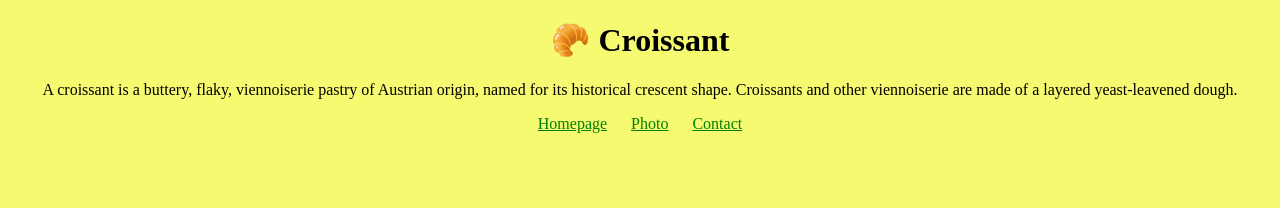
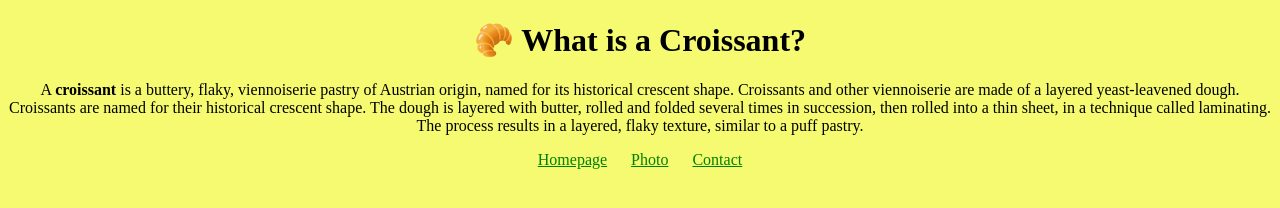
Before and after one commit to CsillaCsejtei/Croissant, a plain HTML site: page index.html in a window 1280 px wide. Drawn offline with Linux system fonts and the light colour scheme.

Commit message:
Improved SEO

```diff
--- a/index.html
+++ b/index.html
@@ -2,19 +2,26 @@
 <html lang="en">
   <head>
     <meta charset="UTF-8" />
-    <meta name="description" content="what is a croissant and where does it come from" />
+    <meta
+      name="description"
+      content="What is a croissant and where does it come from. Picture as an example of a croissant"
+    />
     <link href="/styles.css" rel="stylesheet" type="text/css" />
-    <title>What is a Croissant</title>
+    <title>What is a Croissant? A picture of a croissant.</title>
   </head>
   <body>
-    <h1>🥐 Croissant</h1>
+    <h1>🥐 What is a Croissant?</h1>
     <p>
-      A croissant is a buttery, flaky, viennoiserie pastry of Austrian origin,
-      named for its historical crescent shape. Croissants and other viennoiserie
-      are made of a layered yeast-leavened dough.
+      A <strong>croissant</strong> is a buttery, flaky, viennoiserie pastry of
+      Austrian origin, named for its historical crescent shape. Croissants and
+      other viennoiserie are made of a layered yeast-leavened dough. Croissants
+      are named for their historical crescent shape. The dough is layered with
+      butter, rolled and folded several times in succession, then rolled into a
+      thin sheet, in a technique called laminating. The process results in a
+      layered, flaky texture, similar to a puff pastry.
     </p>
     <footer>
-      <a href="/index.html" class="link">Homepage</a>
+      <a href="/" class="link">Homepage</a>
       <a href="/photo.html" class="link">Photo</a>
       <a href="/contact.html" class="link">Contact</a>
     </footer>
```
